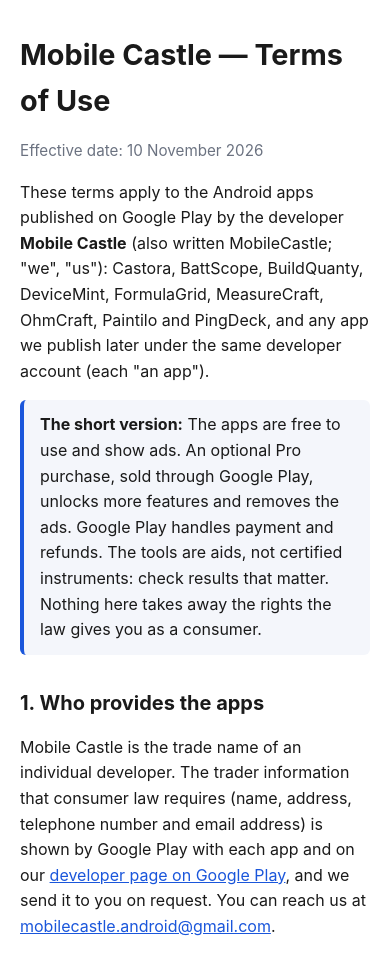
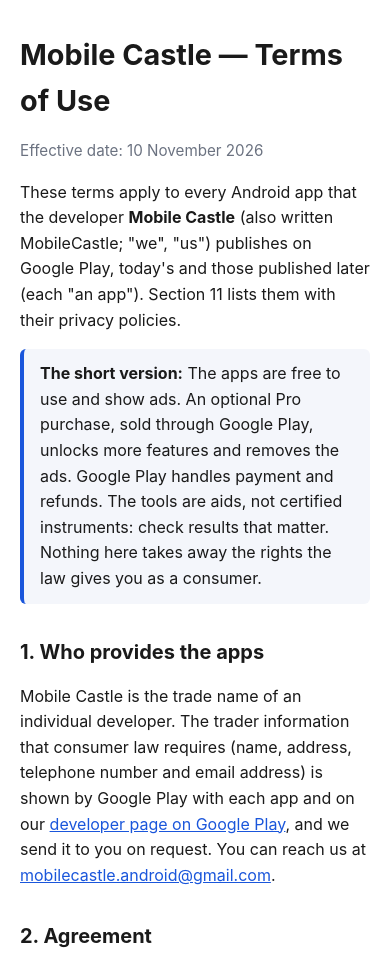
Before and after one commit to mobilecastle-apps/mobilecastle-apps.github.io, a plain HTML site: page terms.html in a window 390 px wide. Shown: the top 955 px of the page. Drawn offline with Linux system fonts and the light colour scheme.

Commit message:
Terms of Use: they cover every app Mobile Castle publishes on Google Play; section 11 is the list of apps.

```diff
--- a/terms.html
+++ b/terms.html
@@ -39,11 +39,10 @@
     <p class="muted">Effective date: 10 November 2026</p>
 
     <p>
-      These terms apply to the Android apps published on Google Play by the developer
-      <strong>Mobile Castle</strong> (also written MobileCastle; "we", "us"): Castora,
-      BattScope, BuildQuanty, DeviceMint, FormulaGrid, MeasureCraft, OhmCraft, Paintilo
-      and PingDeck, and any app we publish later under the same developer account
-      (each "an app").
+      These terms apply to every Android app that the developer
+      <strong>Mobile Castle</strong> (also written MobileCastle; "we", "us") publishes
+      on Google Play, today's and those published later (each "an app"). Section 11
+      lists them with their privacy policies.
     </p>
 
     <div class="callout">
@@ -192,7 +191,7 @@
       If one part of these terms is invalid, the rest stays in force.
     </p>
 
-    <h2>11. Privacy policies</h2>
+    <h2>11. The apps and their privacy policies</h2>
     <ul>
       <li><a href="https://mobilecastle-apps.github.io/castora.html">Castora</a></li>
       <li><a href="https://mobilecastle-apps.github.io/battscope.html">BattScope</a></li>
```
